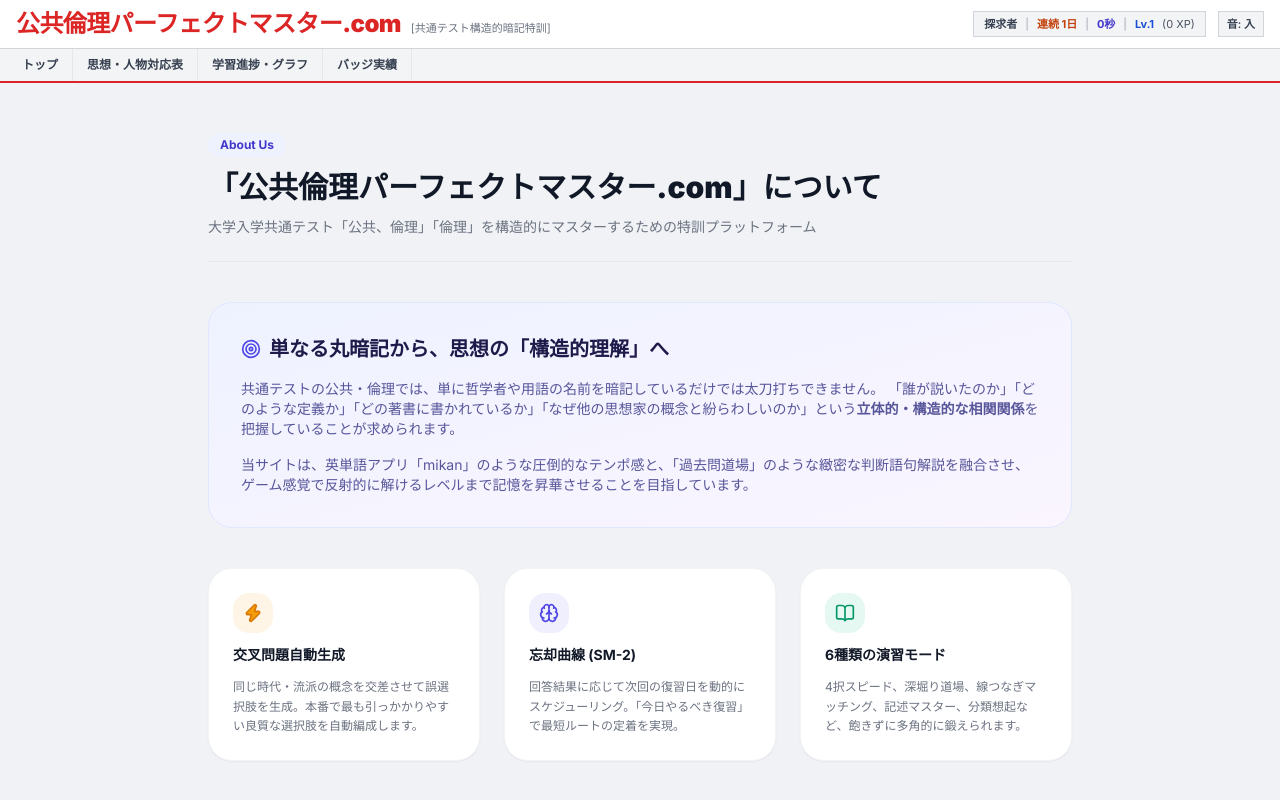
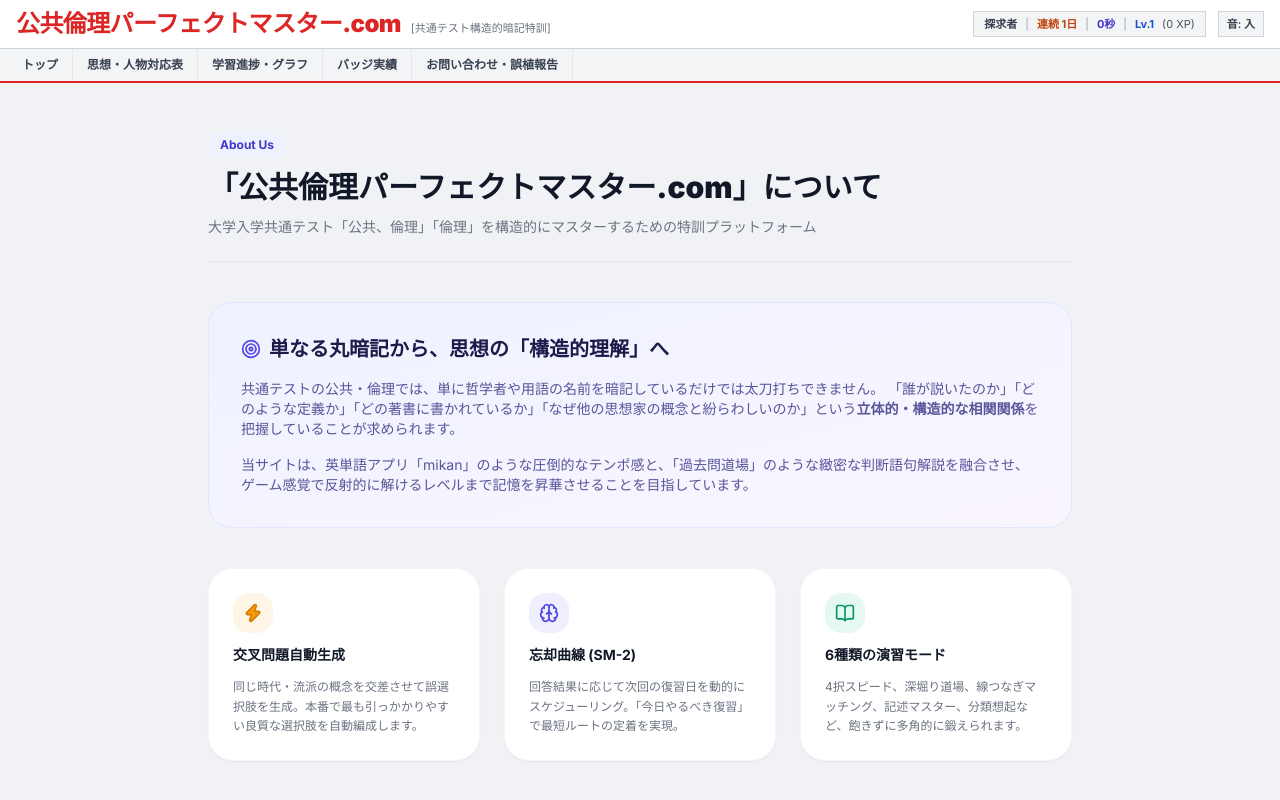
Before and after one commit to min0mi/kokyo-ethics, a Next.js app: page /about in a window 1280 px wide. Shown: the top 800 px of the page. Built offline with nearby package versions, Linux system fonts and the light colour scheme.

Commit message:
feat: add contact link to header and fix operator table html syntax errors

```diff
--- a/src/components/layout/Header.tsx
+++ b/src/components/layout/Header.tsx
@@ -40,6 +40,7 @@ export const Header: React.FC = () => {
     { href: '/dictionary', label: '思想・人物対応表' },
     { href: '/stats', label: '学習進捗・グラフ' },
     { href: '/badges', label: 'バッジ実績' },
+    { href: '/contact', label: 'お問い合わせ・誤植報告' },
   ];
 
   return (
```
